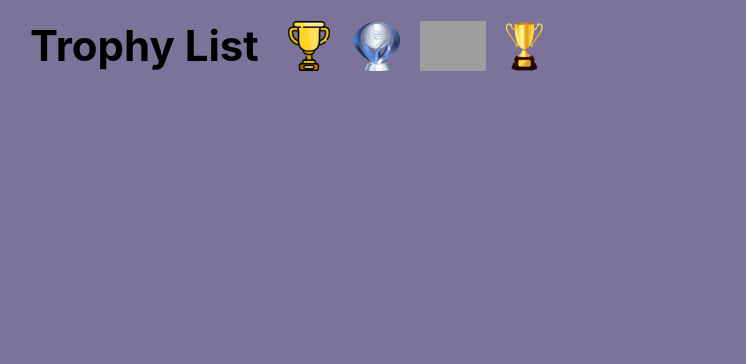
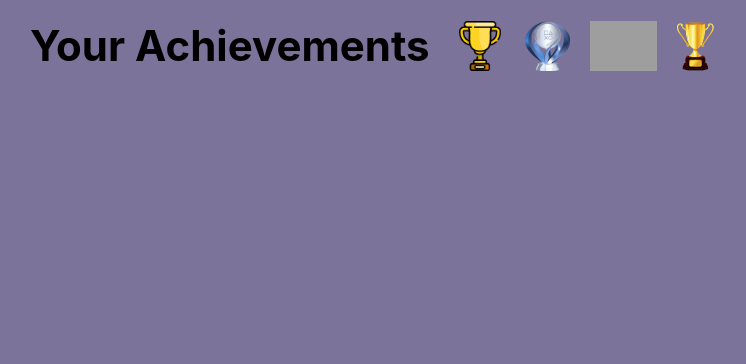
Before and after one commit to NSnyc/trophy-case, a Django app: page /trophies/ in a window 1280 px wide. Shown: the part 56-420 px from the top of the page, without its empty margins (0-746 px from the left). Run offline with Django 4.2, Linux system fonts and the light colour scheme; the visitor is signed in with stand-in values (Sample User, id 1); data that the repository does not hold is empty; grey boxes are pictures that could not be loaded.

Commit message:
Adjust Header in trophy Index

```diff
--- a/main_app/templates/trophies/index.html
+++ b/main_app/templates/trophies/index.html
@@ -12,7 +12,7 @@
 {% block content %}
 
 <section class="page-header">
-  <h1>Trophy List</h1>
+  <h1>Your Achievements</h1>
   <img src="{% static 'images/logo.png' %}" alt="A Trophy" />
   <img src="{% static 'images/playstation-platinum-trophy.png' %}" alt="Playstation Platinum Trophy" />
   <img src="{% static 'images/medal.png' %}" alt="A Gold Medal" />
```
